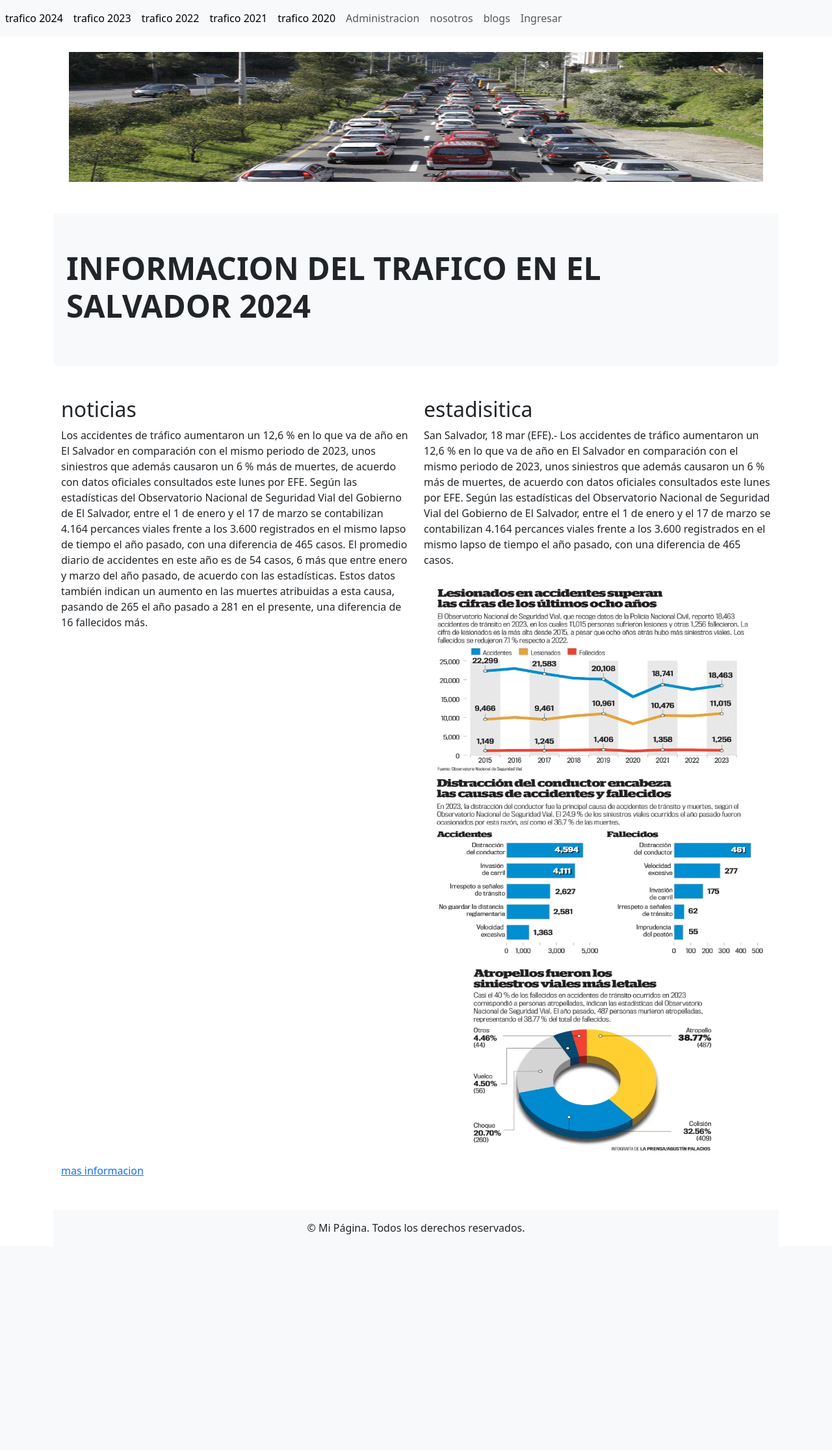
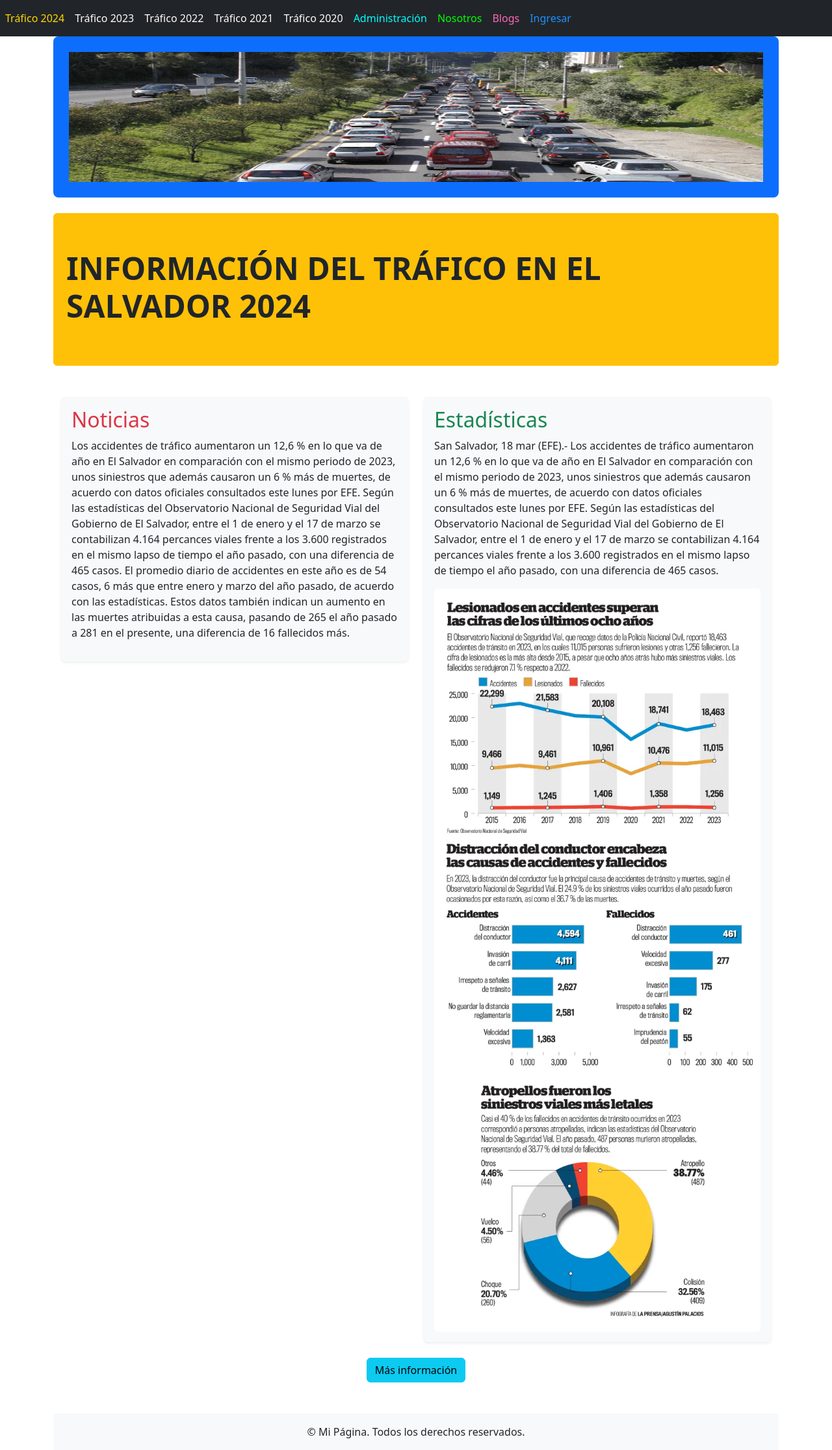
Before and after one commit to LuisVasquezVM15037/Django, a Django app: page / in a window 1280 px wide. Shown: the whole page at 65% size. Before the commit the page ends 1900 px from the top, so only its background shows below. Run offline with Django 5.2, Linux system fonts and the light colour scheme; some libraries are stand-ins or nearby versions.

Commit message:
colores al pagina principal

```diff
--- a/informacion/templates/base.html
+++ b/informacion/templates/base.html
@@ -20,34 +20,33 @@
         />
     </head>
 
-    <body>
+    <body >
         <!--barra de navegacion-->
-<nav class="navbar navbar-expand navbar-light bg-light">
-    <div class="nav navbar-nav">
-        <a class="nav-item nav-link active" href="{% url 'inicio'  %}" aria-current="page">trafico 2024 </a>
-        <a class="nav-item nav-link active" href="{% url 'tra2023'  %}" aria-current="page">trafico 2023 </a>
-        <a class="nav-item nav-link active" href="{% url 'tra2022'  %}" aria-current="page">trafico 2022 </a>
-        <a class="nav-item nav-link active" href="{% url 'tra2021'  %}" aria-current="page">trafico 2021 </a>
-        <a class="nav-item nav-link active" href="{% url 'tra2020'  %}" aria-current="page">trafico 2020 </a>
-        <a class="nav-item nav-link" href="{% url 'inicio2'  %}">Administracion</a>
-        <a class="nav-item nav-link" href="{% url 'nosotros'  %}">nosotros</a>
-        <a class="nav-item nav-link" href="{% url 'blogs'  %}">blogs</a>
+        <nav class="navbar navbar-expand-lg navbar-dark bg-dark">
+            <div class="navbar-nav">
+                <a class="nav-item nav-link active" style="color:#FFD700" href="{% url 'inicio' %}" aria-current="page">Tráfico 2024</a>
+                <a class="nav-item nav-link" style="color:#FFFCFB" href="{% url 'tra2023' %}" aria-current="page">Tráfico 2023</a>
+                <a class="nav-item nav-link" style="color:#FFFCFB" href="{% url 'tra2022' %}" aria-current="page">Tráfico 2022</a>
+                <a class="nav-item nav-link" style="color:#FFFCFB" href="{% url 'tra2021' %}" aria-current="page">Tráfico 2021</a>
+                <a class="nav-item nav-link" style="color:#FFFCFB" href="{% url 'tra2020' %}" aria-current="page">Tráfico 2020</a>
+                <a class="nav-item nav-link" style="color:#00FFFF" href="{% url 'inicio2' %}">Administración</a>
+                <a class="nav-item nav-link" style="color:#00FF00" href="{% url 'nosotros' %}">Nosotros</a>
+                <a class="nav-item nav-link" style="color:#FF69B4" href="{% url 'blogs' %}">Blogs</a>
 
-      <!--validar -->
-{% if request.user.is_authenticated %}
-    <a class="nav-item nav-link" href="{% url 'exit' %}">Salir</a>
-{% else %}
-    <a class="nav-item nav-link" href="{% url 'login' %}">Ingresar</a>
-{% endif %}
+                <!-- Validar -->
+                {% if request.user.is_authenticated %}
+                    <a class="nav-item nav-link" style="color:#FF4500" href="{% url 'exit' %}">Salir</a>
+                {% else %}
+                    <a class="nav-item nav-link" style="color:#1E90FF" href="{% url 'login' %}">Ingresar</a>
+                {% endif %}
+            </div>
+        </nav>
 
-
-    </div>
-</nav>
 
          <!-- fin barra de navegacion-->
 
         <!-- contenido-->
-        <div class="container">
+        <div class="container" >
             <div class="row">
                 <div class="col-md-12">
                    {%  block contenido  %} {% endblock %}
--- a/informacion/templates/paginaweb/inicio.html
+++ b/informacion/templates/paginaweb/inicio.html
@@ -1,48 +1,42 @@
-<!--agregar la informacion de esta pagina que es el inicio-->
 {% extends "base.html" %} {% block titulo %} informacion {% endblock %}
 {% block contenido %}
 
-
-<div class="p-4 mb-4  rounded-3">
-
-        <img src=" static/images/trafico.gif " alt="Mi " width="100%" height="200px" />
-
+<div class="p-4 mb-4 rounded-3 bg-primary text-white">
+    <img src="static/images/trafico.gif" alt="Tráfico" width="100%" height="200px">
 </div>
 
-
-
-<div class="p-2 mb-3 bg-light rounded-2">
+<div class="p-2 mb-3 bg-warning text-dark rounded-2">
   <div class="container-fluid py-5">
-    <h1 class="display-5 fw-bold">
-      INFORMACION DEL TRAFICO EN EL SALVADOR 2024
+    <h1 class="display-5 fw-bold">INFORMACIÓN DEL TRÁFICO EN EL SALVADOR 2024</h1>
   </div>
 </div>
 
 <main class="container my-5">
   <section class="row">
-      <!--2024-->
-      <div class="col-md-6">
-        <h2>noticias</h2>
+    <!-- Noticias 2024 -->
+    <div class="col-md-6 mb-4">
+      <div class="bg-light p-3 rounded shadow-sm">
+        <h2 class="text-danger">Noticias</h2>
         <p>Los accidentes de tráfico aumentaron un 12,6 % en lo que va de año en El Salvador en comparación con el mismo periodo de 2023, unos siniestros que además causaron un 6 % más de muertes, de acuerdo con datos oficiales consultados este lunes por EFE.
-
           Según las estadísticas del Observatorio Nacional de Seguridad Vial del Gobierno de El Salvador, entre el 1 de enero y el 17 de marzo se contabilizan 4.164 percances viales frente a los 3.600 registrados en el mismo lapso de tiempo el año pasado, con una diferencia de 465 casos.
-
           El promedio diario de accidentes en este año es de 54 casos, 6 más que entre enero y marzo del año pasado, de acuerdo con las estadísticas.
-
-            Estos datos también indican un aumento en las muertes atribuidas a esta causa, pasando de 265 el año pasado a 281 en el presente, una diferencia de 16 fallecidos más.</p>
-<p id="output"></p>
+          Estos datos también indican un aumento en las muertes atribuidas a esta causa, pasando de 265 el año pasado a 281 en el presente, una diferencia de 16 fallecidos más.
+        </p>
       </div>
-            <!--2024-->
-        <div class="col-md-6">
-         <h2>estadisitica</h2>
-         <p>San Salvador, 18 mar (EFE).- Los accidentes de tráfico aumentaron un 12,6 % en lo que va de año en El Salvador en comparación con el mismo periodo de 2023, unos siniestros que además causaron un 6 % más de muertes, de acuerdo con datos oficiales consultados este lunes por EFE. Según las estadísticas del Observatorio Nacional de Seguridad Vial del Gobierno de El Salvador, entre el 1 de enero y el 17 de marzo se contabilizan 4.164 percances viales frente a los 3.600 registrados en el mismo lapso de tiempo el año pasado, con una diferencia de 465 casos. </p>
-         <img src=" static/images/esta.png " alt="Mi " width="100%" height="900" />
     </div>
-
-<a  href="https://www.swissinfo.ch/spa/suben-un-12-%25-los-accidentes-de-tr%C3%A1fico-en-el-salvador-en-2024%2C-con-un-6-%25-m%C3%A1s-de-muertes/73876864">mas informacion</a>
+    <!-- Estadísticas 2024 -->
+    <div class="col-md-6 mb-4">
+      <div class="bg-light p-3 rounded shadow-sm">
+        <h2 class="text-success">Estadísticas</h2>
+        <p>San Salvador, 18 mar (EFE).- Los accidentes de tráfico aumentaron un 12,6 % en lo que va de año en El Salvador en comparación con el mismo periodo de 2023, unos siniestros que además causaron un 6 % más de muertes, de acuerdo con datos oficiales consultados este lunes por EFE. Según las estadísticas del Observatorio Nacional de Seguridad Vial del Gobierno de El Salvador, entre el 1 de enero y el 17 de marzo se contabilizan 4.164 percances viales frente a los 3.600 registrados en el mismo lapso de tiempo el año pasado, con una diferencia de 465 casos.</p>
+        <img src="static/images/esta.png" alt="Estadísticas" class="img-fluid rounded">
+      </div>
+    </div>
+    <div class="col-12 text-center">
+      <a href="https://www.swissinfo.ch/spa/suben-un-12-%25-los-accidentes-de-tr%C3%A1fico-en-el-salvador-en-2024%2C-con-un-6-%25-m%C3%A1s-de-muertes/73876864" class="btn btn-info">Más información</a>
+    </div>
   </section>
 </main>
-
 
 <footer class="bg-light py-3">
   <div class="container">
```
Lines whose indentation alone changed are shown as unchanged.
